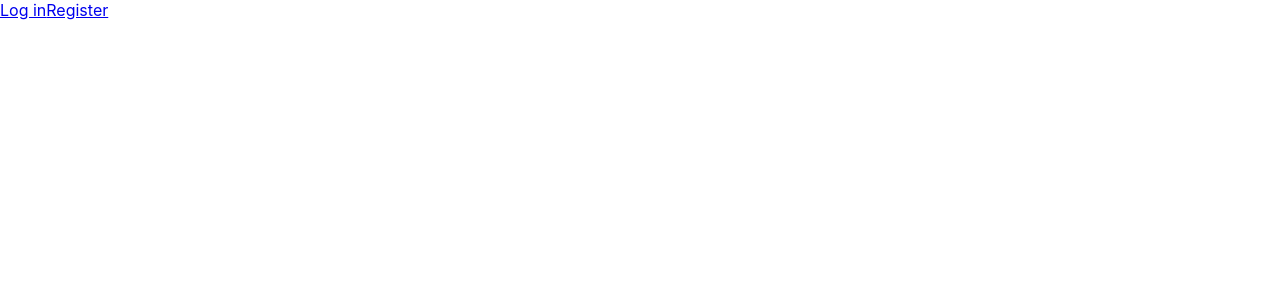
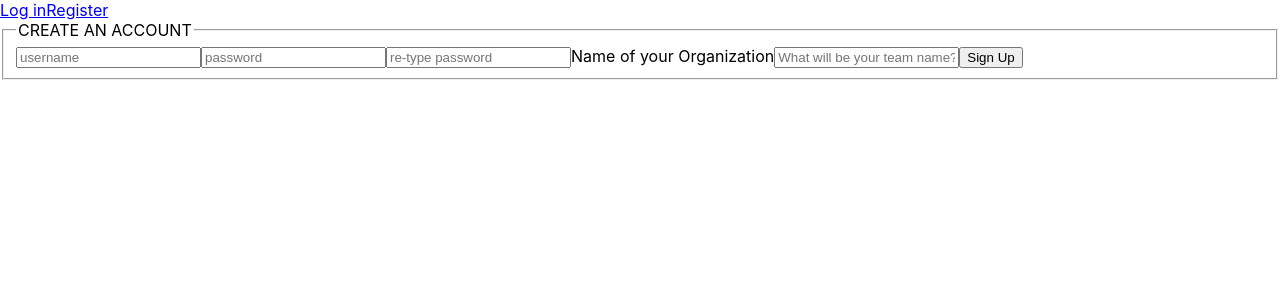
Before and after one commit to erickmtza/association-football-client, a React (Create React App) app: page /signup in a window 1280 px wide. Shown: the top 300 px of the page. Built offline with nearby package versions, Linux system fonts and the light colour scheme.

Commit message:
Created initial design for SignUp component

```diff
--- a/src/App.js
+++ b/src/App.js
@@ -3,6 +3,7 @@ import { Route, Link, Switch } from 'react-router-dom'
 
 import LandingPage from './routes/LandingPage'
 import LoginPage from './routes/LoginPage/LoginPage'
+import SignUp from './routes/SignUp/SignUp'
 
 function App() {
   return (
@@ -13,7 +14,7 @@ function App() {
             Log in
           </Link>
           <Link
-            to='/register'>
+            to='/signup'>
             Register
           </Link>
       </header>
@@ -26,6 +27,10 @@ function App() {
           path={'/login'}
           component={LoginPage}
         />
+        <Route
+          path={'/signup'}
+          component={SignUp}
+        />
       </Switch>
     </main>
   );
--- /dev/null
+++ b/src/routes/SignUp/SignUp.js
@@ -0,0 +1,18 @@
+import React from 'react'
+
+export default function SignUp() {
+    return (
+        <form>
+            <fieldset>
+                <legend>CREATE AN ACCOUNT</legend>
+
+                <input placeholder="username"></input>
+                <input type="password" placeholder="password"></input>
+                <input type="password" placeholder="re-type password"></input>
+                <label for="team">Name of your Organization</label>
+                <input id="team" placeholder="What will be your team name?"></input>
+                <button type="submit">Sign Up</button>
+            </fieldset>
+        </form>
+    )
+}
```
